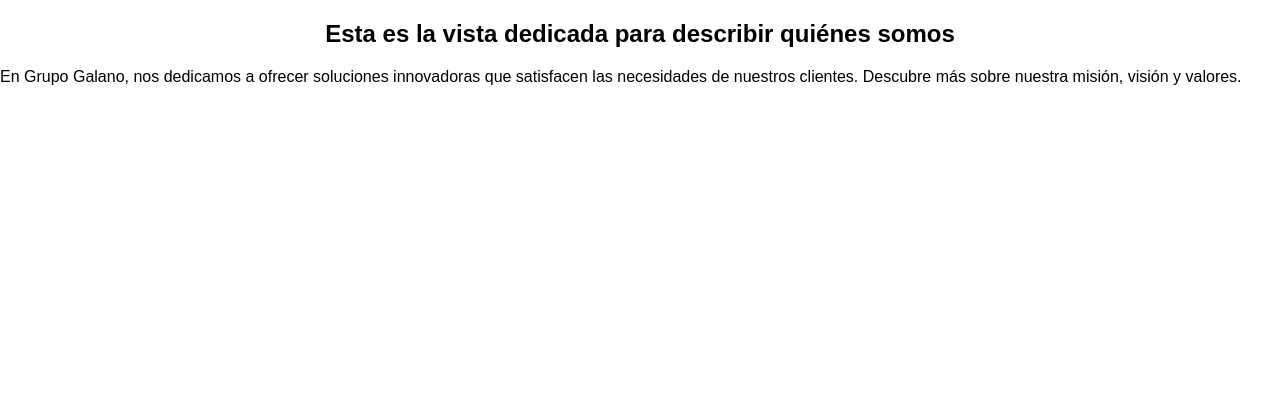
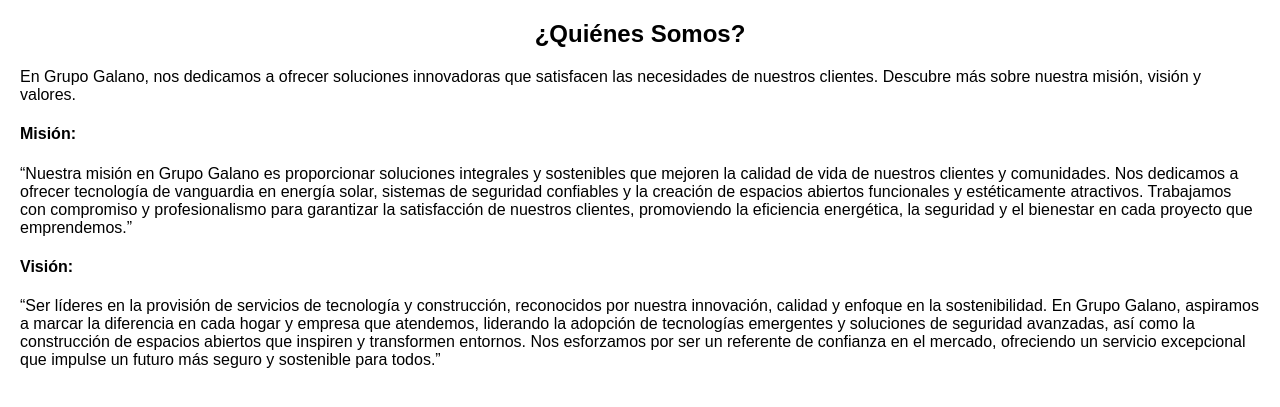
Before and after one commit to m0805c/Galano, a Django app: page /quienes_somos/ in a window 1280 px wide. Shown: the part 78-485 px from the top of the page. Run offline with Django 5.2, Linux system fonts and the light colour scheme.

Commit message:
actualizaciones en quienes somos

```diff
--- a/core/templates/core/quienes_somos.html
+++ b/core/templates/core/quienes_somos.html
@@ -24,8 +24,13 @@
     </div>
     <!-- Contenido principal -->
     <div class="main-content">
-        <h2>Esta es la vista dedicada para describir quiénes somos</h2>
+        <h2>¿Quiénes Somos?</h2>
         <p>En Grupo Galano, nos dedicamos a ofrecer soluciones innovadoras que satisfacen las necesidades de nuestros clientes. Descubre más sobre nuestra misión, visión y valores.</p>
+        <h4>Misión:</h4>
+        <p>“Nuestra misión en Grupo Galano es proporcionar soluciones integrales y sostenibles que mejoren la calidad de vida de nuestros clientes y comunidades. Nos dedicamos a ofrecer tecnología de vanguardia en energía solar, sistemas de seguridad confiables y la creación de espacios abiertos funcionales y estéticamente atractivos. Trabajamos con compromiso y profesionalismo para garantizar la satisfacción de nuestros clientes, promoviendo la eficiencia energética, la seguridad y el bienestar en cada proyecto que emprendemos.”</p>
+
+        <h4>Visión:</h4>
+        <p>“Ser líderes en la provisión de servicios de tecnología y construcción, reconocidos por nuestra innovación, calidad y enfoque en la sostenibilidad. En Grupo Galano, aspiramos a marcar la diferencia en cada hogar y empresa que atendemos, liderando la adopción de tecnologías emergentes y soluciones de seguridad avanzadas, así como la construcción de espacios abiertos que inspiren y transformen entornos. Nos esforzamos por ser un referente de confianza en el mercado, ofreciendo un servicio excepcional que impulse un futuro más seguro y sostenible para todos.”</p>
     </div>
 
 </body>
--- a/core/templates/core/seguridad.html
+++ b/core/templates/core/seguridad.html
@@ -3,7 +3,7 @@
 <head>
     <meta charset="UTF-8">
     <meta name="viewport" content="width=device-width, initial-scale=1.0">
-    <title>Landing Page</title>
+    <title>Seguridad Y Tecnología</title>
     {% load static %}
     <link rel="stylesheet" href="{% static 'css/estilo1.css' %}">
 </head>
--- a/core/templates/core/tecnologias.html
+++ b/core/templates/core/tecnologias.html
@@ -3,7 +3,7 @@
 <head>
     <meta charset="UTF-8">
     <meta name="viewport" content="width=device-width, initial-scale=1.0">
-    <title>Document</title>
+    <title>Tecnologias Emergentes</title>
     {% load static %}
     <link rel="stylesheet" href="{% static 'css/estilo1.css' %}">
 </head>
--- a/static/css/estilo1.css
+++ b/static/css/estilo1.css
@@ -67,3 +67,7 @@ h1, h2 {
     margin: 20px 0;
     font-family: Arial;
 }
+
+div{
+    margin: 0 20px;
+}
```
